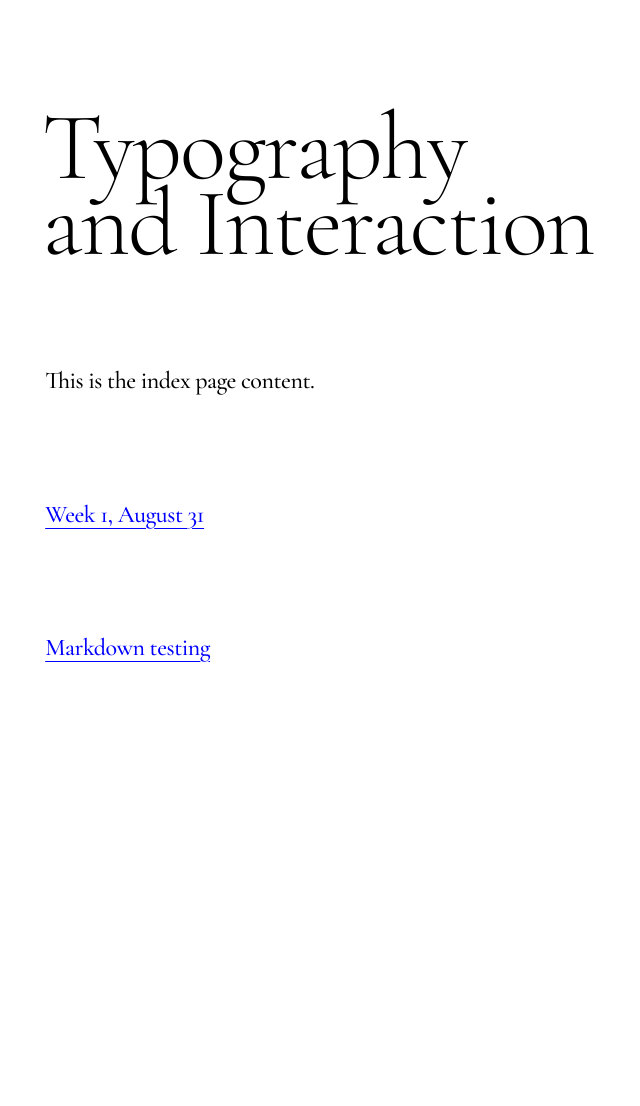
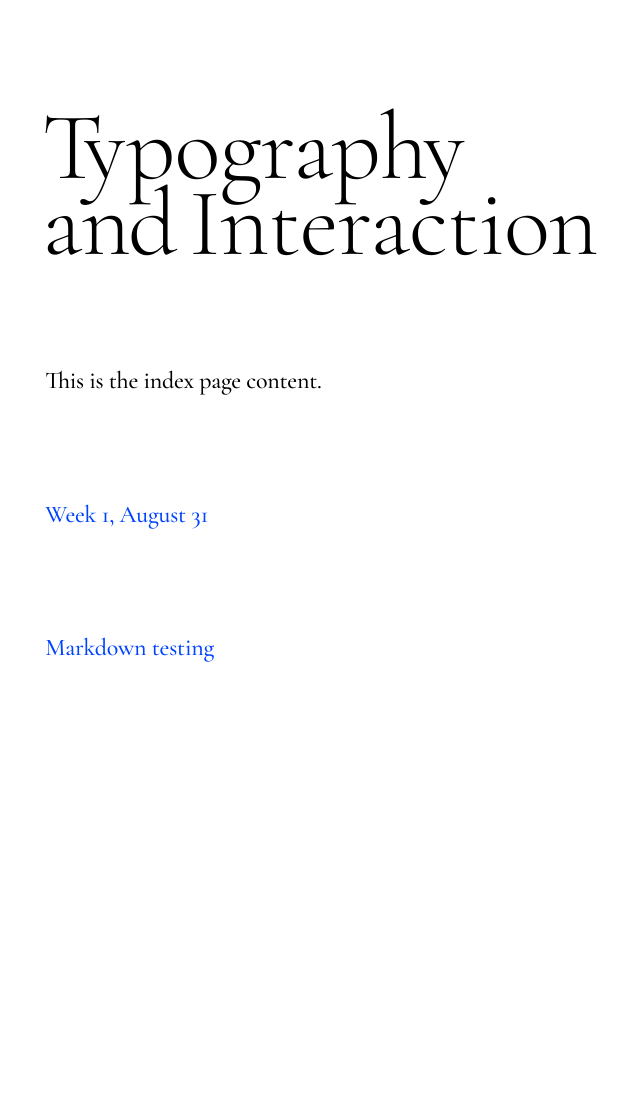
Before and after one commit to core-interaction/core-interaction.github.io, a Jekyll site: the page built from index.md, in a window 1280 px wide. Shown: the whole page, without its empty margins (152-792 px from the left). Built offline with Jekyll 4.4.1, drawn with Linux system fonts in a browser that asks for light colours.

Commit message:
Adjust Garamond size/spacing/links.

```diff
--- a/_layouts/default.html
+++ b/_layouts/default.html
@@ -8,7 +8,7 @@
 		{% else %}
 			{% assign title = page.title %}
 		{% endif %}
-		<title>{{ title }}</title>
+		<title>{{ title | strip_html }}</title>
 		<link href="/assets/styles/common.css" rel="stylesheet">
 	</head>
 	<body>
--- a/_layouts/nav.html
+++ b/_layouts/nav.html
@@ -8,7 +8,7 @@ layout: default
 <nav>
 	<div>
 		<a href="{{ index.url }}">
-			<p>← {{ index.title }}</p>
+			<p><span>←</span> {{ index.title | strip_html  }}</p>
 		</a>
 	</div>
 </nav>
--- a/assets/styles/common.scss
+++ b/assets/styles/common.scss
@@ -18,11 +18,11 @@
 	--typography--leading:        1.25;
 	--typography--leading--tight: 0.8;
 
-	--typography--tracking: -0.020;
+	--typography--tracking: -0.010;
 
 	--typography--size: 2rem;
 
-	--typography--size--h1: calc(var(--typography--size) * 3);
+	--typography--size--h1: calc(var(--typography--size) * 2.75);
 	--typography--size--h2: calc(var(--typography--size) * 1.75);
 	--typography--size--h3: calc(var(--typography--size) * 1.25);
 
@@ -34,7 +34,7 @@
 	--color:             black;
 	--color--background: white;
 
-	--alpha--faded: 0.333;
+	--color--links: #0044ff;
 
 	scroll-behavior: smooth;
 
@@ -63,6 +63,14 @@
 body {
 	h1 {
 		@extend %font--garamond--light;
+
+		font-variant-numeric: lining-nums;
+
+		span.t { letter-spacing: -0.2em; }
+		span.y { letter-spacing:  0.01em; }
+		span.h { letter-spacing: -0.05em; }
+		span.n { letter-spacing: -0.03em; }
+		span.d { letter-spacing: -0.1em; }
 	}
 
 	h2 {
@@ -112,7 +120,13 @@ body {
 				justify-content: start;
 
 				> p {
-					opacity: var(--alpha--faded);
+					color: var(--color--links);
+
+					> span {
+						@extend %font--sf--thin;
+
+						font-weight: var(--typography--weight);
+					}
 				}
 			}
 		}
@@ -153,11 +167,7 @@ body {
 			}
 
 			a {
-				@extend %font--underline;
-
-				--color: blue;
-
-				color: var(--color);
+				color: var(--color--links);
 			}
 
 			p strong {
--- a/index.md
+++ b/index.md
@@ -1,5 +1,5 @@
 ---
-title: Typography and Interaction
+title: <span class="t">T</span><span class="y">y</span>pograp<span class="h">h</span>y a<span class="n">n</span><span class="d">d</span> Interaction
 ---
 
 
```
